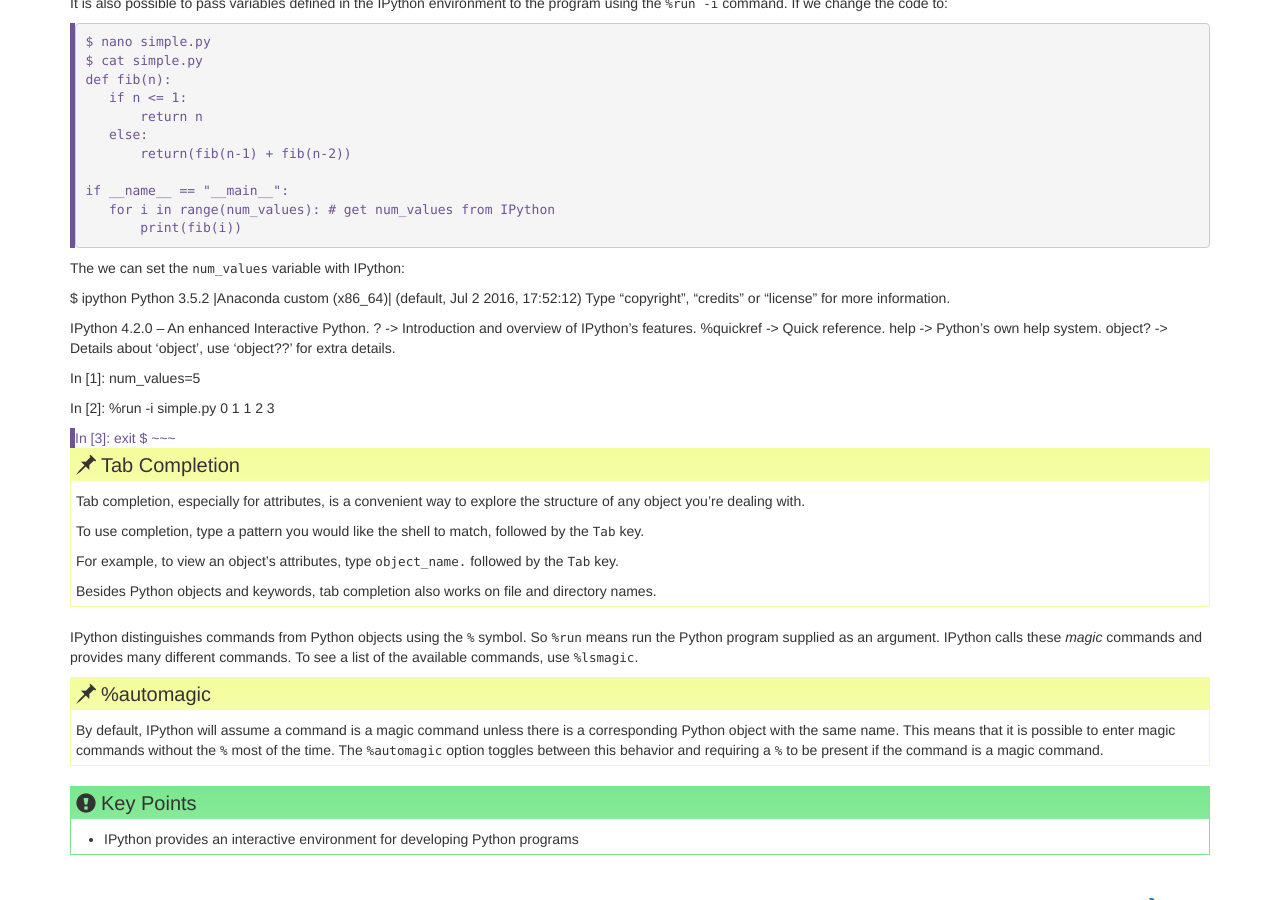
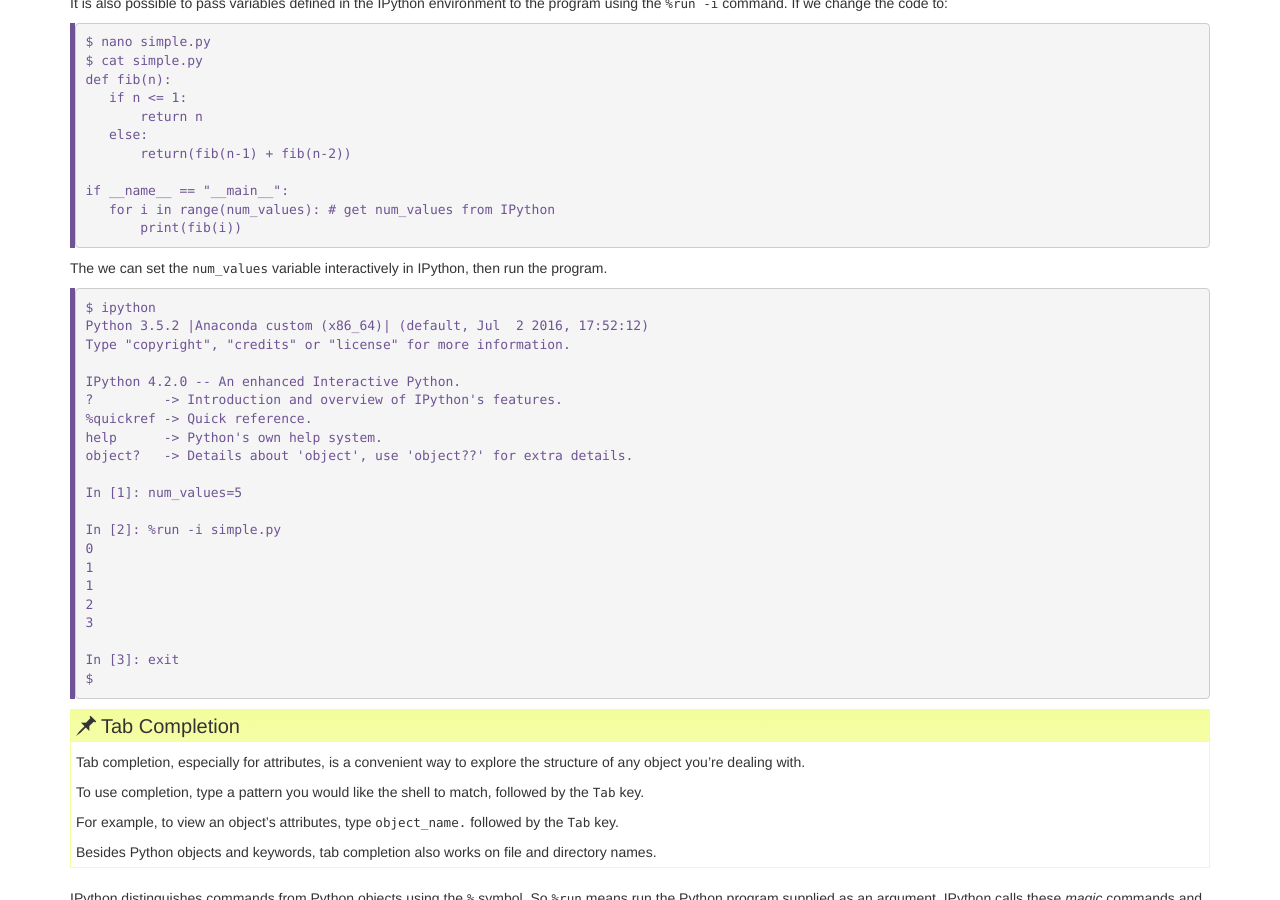
Before and after one commit to ornl-ssd/python-dev-env, a Jekyll site: the page built from _episodes/01-ipython.md, in a window 1280 px wide and 900 px high, scrolled down 1608 px. Built offline with Jekyll 4.4.1, drawn with Linux system fonts in a browser that asks for light colours.

Commit message:
Fix callout
Signed-off-by: Watson, Gregory <g.watson@computer.org>

```diff
--- a/_episodes/01-ipython.md
+++ b/_episodes/01-ipython.md
@@ -113,8 +113,9 @@ if __name__ == "__main__":
 ~~~
 {: .bash}
 
-The we can set the `num_values` variable with IPython:
+The we can set the `num_values` variable interactively in IPython, then run the program.
 
+~~~
 $ ipython
 Python 3.5.2 |Anaconda custom (x86_64)| (default, Jul  2 2016, 17:52:12)
 Type "copyright", "credits" or "license" for more information.
```
